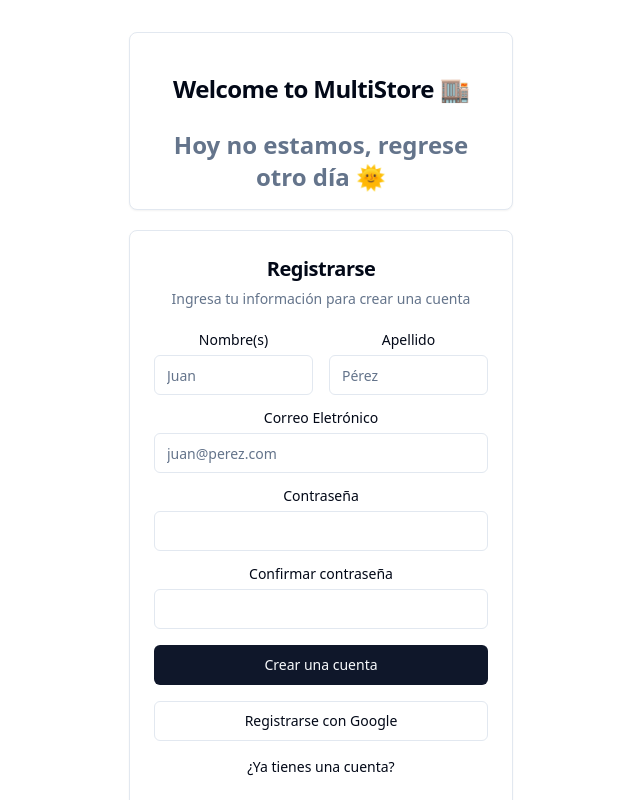
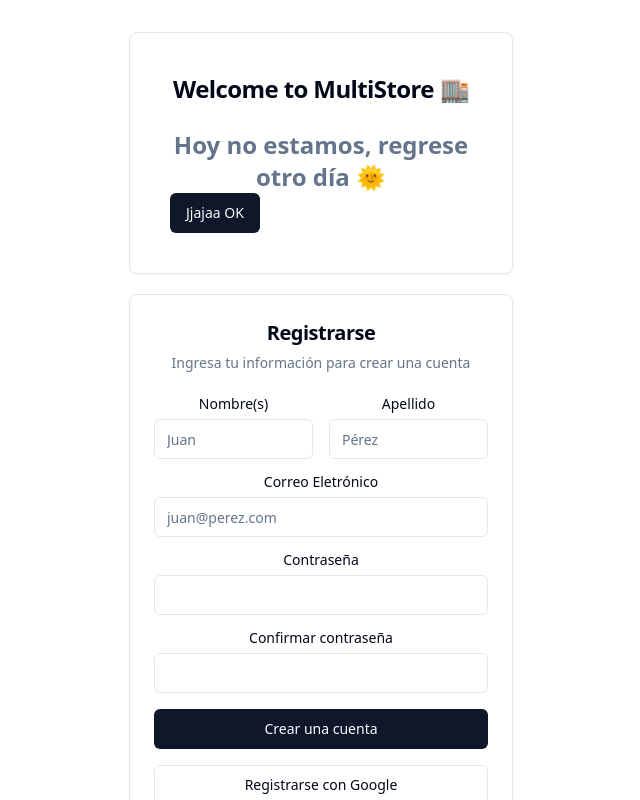
Before and after one commit to LosMultiparadigma/multistore-frontend, a React (Vite) app in the folder multistore/: page / in a window 1280 px wide. Shown: the top 800 px of the page, without its empty margins (319-959 px from the left). Built offline with nearby package versions, Linux system fonts and the light colour scheme.

Commit message:
Update Card component in App.tsx to include CardFooter and Button

```diff
--- a/multistore/src/App.tsx
+++ b/multistore/src/App.tsx
@@ -6,7 +6,8 @@ import {
   AccordionTrigger,
 } from "@/components/ui/accordion";
 import { LoginForm } from "./LoginForm";
-import { Card, CardDescription, CardHeader, CardTitle } from "@/components/ui/card";
+import { Card, CardDescription, CardFooter, CardHeader, CardTitle } from "@/components/ui/card";
+import { Button } from "./components/ui/button";
 
 export default function App() {
   return (
@@ -19,9 +20,9 @@ export default function App() {
         <CardDescription className="text-2xl font-bold">
           Hoy no estamos, regrese otro día 🌞
         </CardDescription>
-        {/* <CardFooter>
+        <CardFooter>
           <Button>Jjajaa OK</Button>
-        </CardFooter> */}
+        </CardFooter>
       </Card>
     </div>
       <LoginForm />
```
